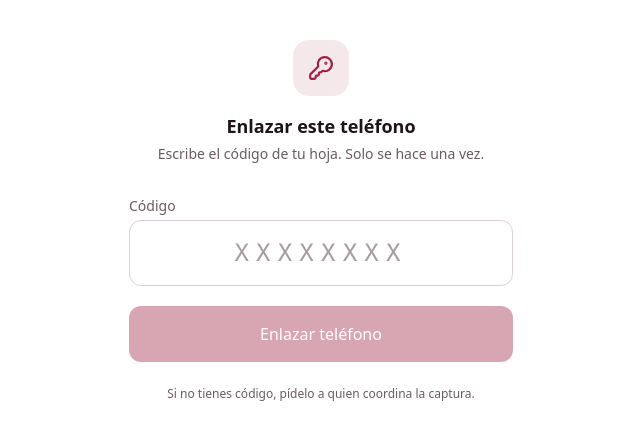
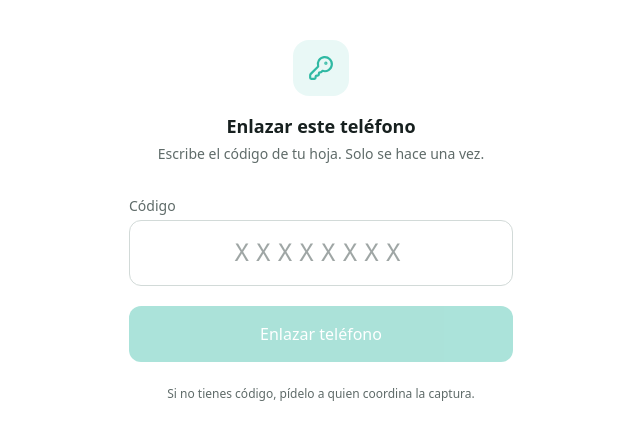
Before and after one commit to franciscoalvaradocarreon/Sirve, a React (Vite) app in the folder FrontendReact/: page /movil in a window 1280 px wide. Shown: the top 440 px of the page, without its empty margins (319-959 px from the left). Built offline with nearby package versions, Linux system fonts and the light colour scheme.

Commit message:
Volver al color menta
Revierte los dos commits de color: el primario, los neutros teñidos, el
manifiesto, el favicon y los íconos vuelven al menta original.

```diff
--- a/FrontendReact/src/index.css
+++ b/FrontendReact/src/index.css
@@ -12,38 +12,35 @@
    toda la gama sin tocar clases.
    ============================================================================ */
 :root {
-  --primario: #9f2241;
+  --primario: #2fb9a3;
 
   --primario-suave: color-mix(in oklab, var(--primario) 10%, white);
   --primario-borde: color-mix(in oklab, var(--primario) 35%, white);
   --primario-texto: color-mix(in oklab, var(--primario) 75%, black);
 
   --fondo: #ffffff;
-  /* Los neutros llevan un tinte de la guinda, no un gris puro: así el color
-     de acento no se siente pegado encima sino parte de lo mismo. Es un tinte
-     muy bajo, de apenas unos grados de saturación. */
-  --fondo-alt: #f8f4f5;
+  --fondo-alt: #f3f6f5;
   --superficie: #ffffff;
-  /* Bordes: con un gris casi blanco no se distinguían del fondo. Este tono
-     marca la separación sin llegar a verse duro. */
-  --borde: #ddd0d4;
-  --borde-tenue: #ede5e7;
-  --texto: #1f1418;
-  --texto-tenue: #6b5b61;
+  /* Bordes: con #e6e8e8 no se distinguían del blanco. Este tono sí marca
+     la separación sin llegar a verse duro. */
+  --borde: #d2dad8;
+  --borde-tenue: #e8edec;
+  --texto: #17201f;
+  --texto-tenue: #5f6b69;
 }
 
 .dark {
-  --primario-suave: color-mix(in oklab, var(--primario) 18%, #120e10);
-  --primario-borde: color-mix(in oklab, var(--primario) 45%, #120e10);
+  --primario-suave: color-mix(in oklab, var(--primario) 18%, #0d1413);
+  --primario-borde: color-mix(in oklab, var(--primario) 45%, #0d1413);
   --primario-texto: color-mix(in oklab, var(--primario) 85%, white);
 
-  --fondo: #120e10;
-  --fondo-alt: #171214;
-  --superficie: #1b1517;
-  --borde: #3d2c32;
-  --borde-tenue: #2a2024;
-  --texto: #f0e8ea;
-  --texto-tenue: #a3969b;
+  --fondo: #0d1211;
+  --fondo-alt: #111817;
+  --superficie: #131b1a;
+  --borde: #2c3d3a;
+  --borde-tenue: #1d2a28;
+  --texto: #e8f0ee;
+  --texto-tenue: #93a3a0;
 }
 
 @theme inline {
--- a/FrontendReact/src/utils/tema.ts
+++ b/FrontendReact/src/utils/tema.ts
@@ -5,7 +5,7 @@
  * interfaz: menú, botones, enlaces e indicadores. No hay que tocar una sola
  * clase de Tailwind.
  */
-export const COLOR_PRIMARIO = '#9f2241' // guinda
+export const COLOR_PRIMARIO = '#2fb9a3' // menta
 
 export const NOMBRE_SISTEMA = 'SIRVE'
 
```
Also changed, not shown: FrontendReact/index.html (+1 -1 lines), FrontendReact/public/icono-192.png, FrontendReact/public/icono-512.png, FrontendReact/public/manifest.webmanifest.
